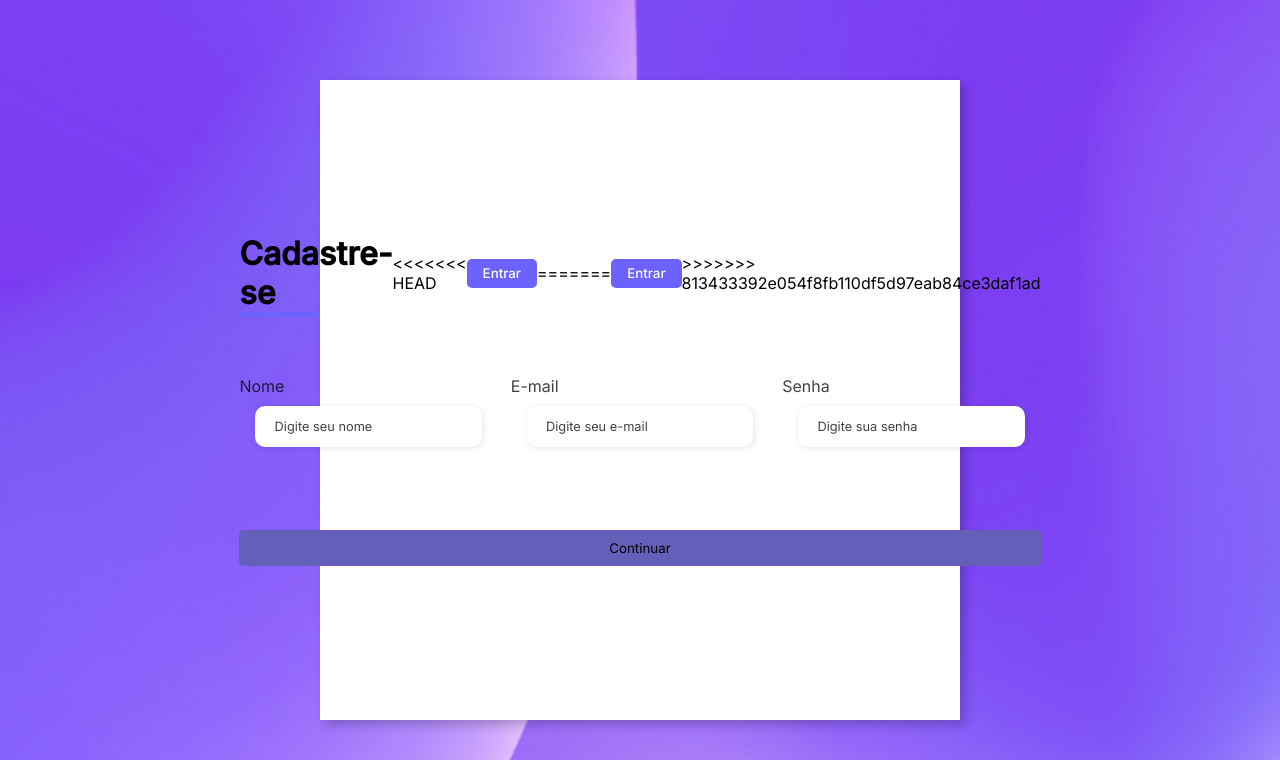
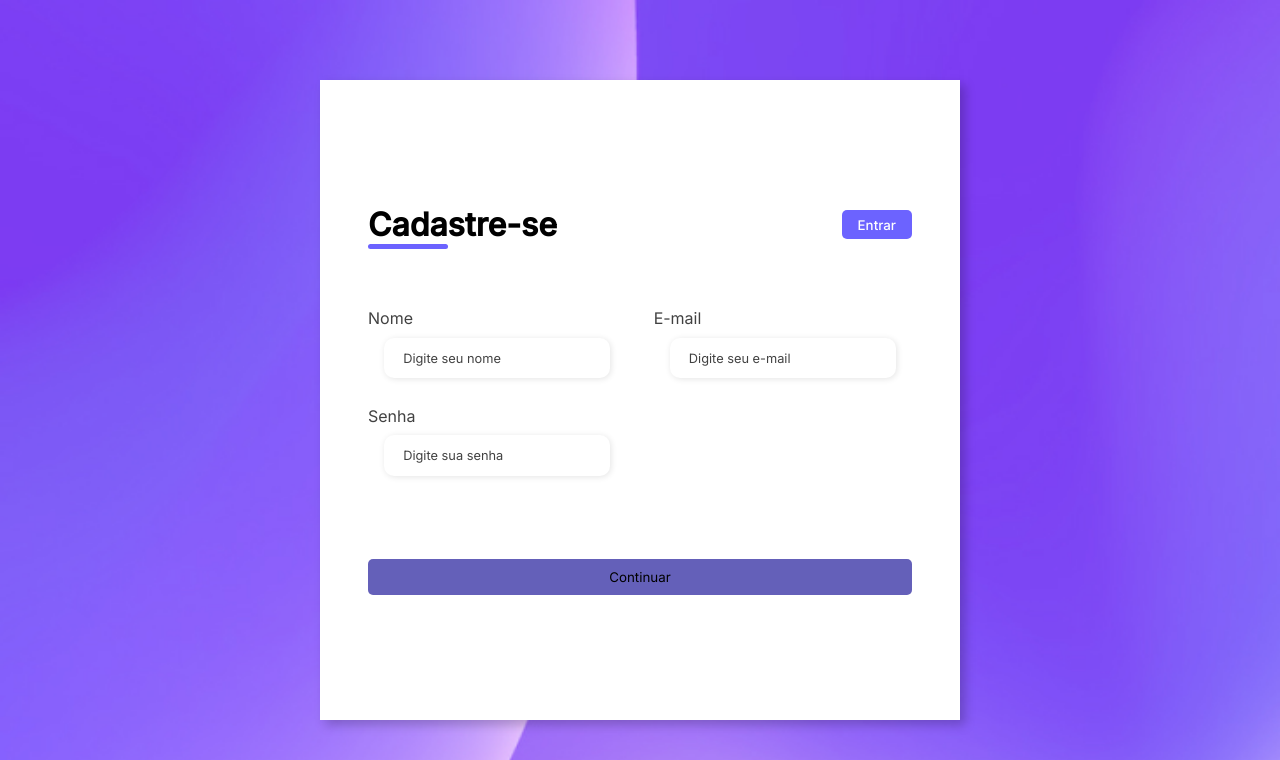
Before and after one commit to rewmond/App, a PHP site: page /View/cadastro.php in a window 1280 px wide. Shown: the top 760 px of the page. Run offline with PHP 8.4, Linux system fonts and the light colour scheme.

Commit message:
funcional

```diff
--- a/View/cadastro.php
+++ b/View/cadastro.php
@@ -44,11 +44,8 @@ session_start();
                         <h1>Cadastre-se</h1>
                     </div>
                     <div class="login-button">
-<<<<<<< HEAD
                         <button><a href="./logar.php">Entrar</a></button>
-=======
-                        <button><a href="/logar">Entrar</a></button>
->>>>>>> 813433392e054f8fb110df5d97eab84ce3daf1ad
+
                     </div>
                 </div>
 
--- a/View/logar.php
+++ b/View/logar.php
@@ -95,11 +95,9 @@ session_start();
             </button>
 
             <div id="forgot_password">
-<<<<<<< HEAD
+
                         <a href="./cadastro.php">
-=======
-                        <a href="./logar/cadastro">
->>>>>>> 813433392e054f8fb110df5d97eab84ce3daf1ad
+
                           Criar conta
                         </a>
             </div>
```
Also changed, not shown: README.md.
